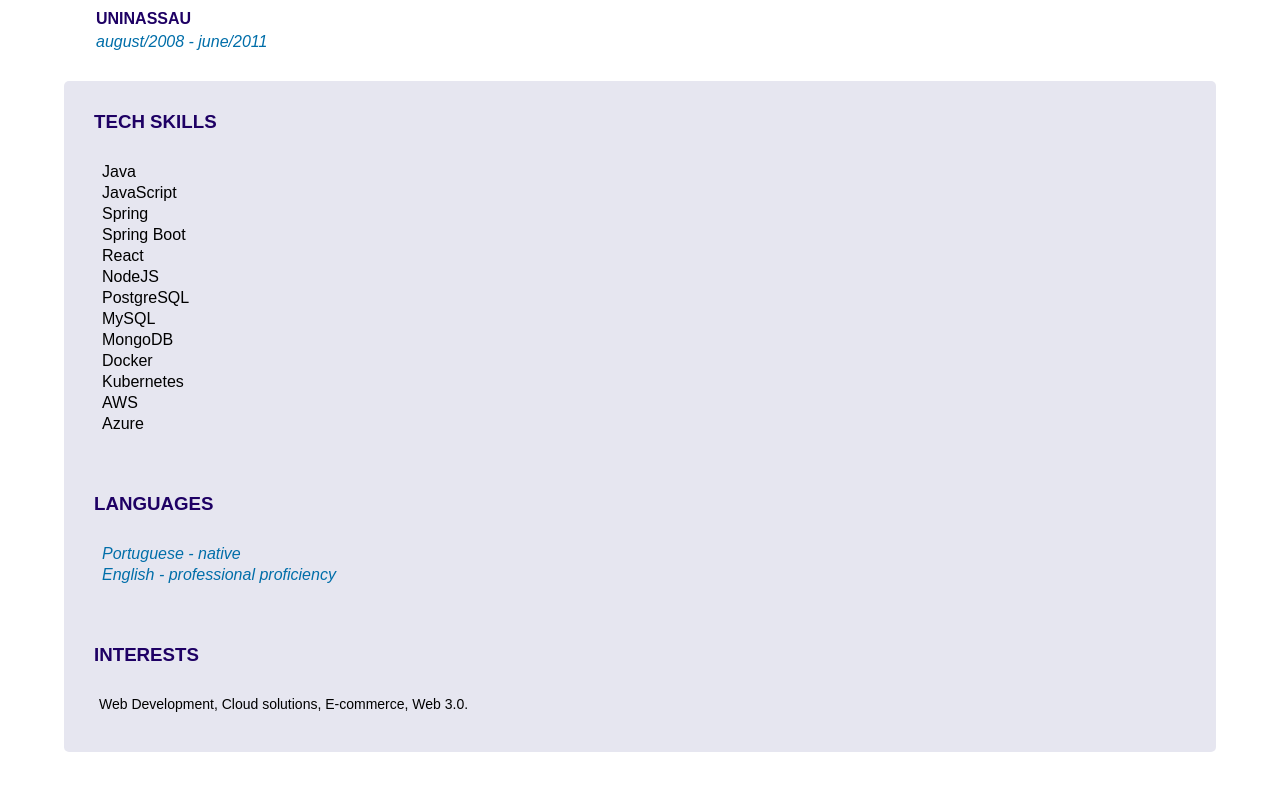
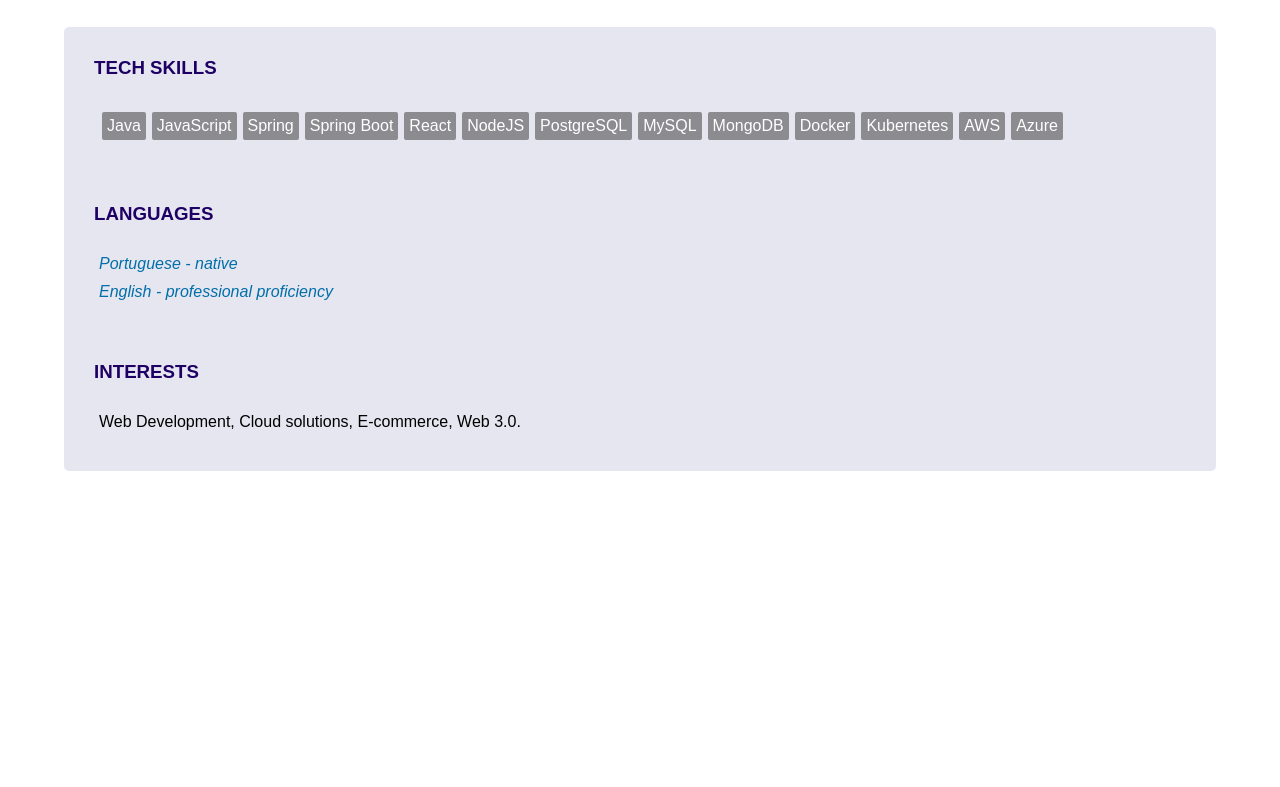
Before and after one commit to m4n50/resume, a plain HTML site: page index.html in a window 1280 px wide. Shown: the part 776-1563 px from the top of the page. After the commit the page ends 1282 px from the top, so only its background shows below. Drawn offline with Linux system fonts and the light colour scheme.

Commit message:
tech skills styles improved

```diff
--- a/index.html
+++ b/index.html
@@ -11,12 +11,17 @@
         :root {
             --dark-blue: rgb(30, 0, 100);
             --cyan-intro: rgb(0, 110, 169);
+            --clear-gray: rgb(230, 230, 240);
         }
         main{
             margin:0 auto;
             width: 90%;
         }
-        ul li { list-style: none; }
+        ul{ display: flex;}
+        ul li {
+            list-style: none;
+            padding-right: 10px;
+        }
         .heading-intro {
             color: var(--cyan-intro);
             font-style: italic;
@@ -24,20 +29,14 @@
         h1, h2, h3, h4{
             color: var(--dark-blue);
         }
-        .left-side{
-
-        }
-        .right-side{
-
-        }
         .gray-rounded-border{
             border-radius: 5px;
-            background-color: rgb(230, 230, 240);
+            background-color: var(--clear-gray);
         }
         /*---header---*/
         header *{ margin: 15px 0 15px 25px;  }
         header h1 { padding-top: 25px; }
-        header p{ padding: 10px 0 35px 0; }
+        header p{ padding: 10px 0 35px 15px; }
         /*---activities-left-side---*/
         .activity{
             margin: 0 20px;
@@ -71,8 +70,16 @@
         .right-side ul li{
             margin: 3px;
         }
-        .right-side p {
-            font-size: 14px;
+        #tech-skills li{
+            border-radius: 2px;
+            background-color: rgba(50, 50, 50, .5);
+            color: white;
+            padding: 5px;
+        }
+        #languages p{
+            margin: 10px 35px;
+        }
+        #interests p{
             margin: 0 35px 35px;
             padding-bottom: 40px;
         }
@@ -141,11 +148,8 @@
             </article>
             <article id="languages">
                 <h3>LANGUAGES</h3>
-                <ul>
-                    <li class="heading-intro">Portuguese - native</li>
-                    <li class="heading-intro">English - professional proficiency</li>
-                </ul>
-
+                <p class="heading-intro">Portuguese - native</p>
+                <p class="heading-intro">English - professional proficiency</p>
             </article>
             <article id="interests">
                 <h3>INTERESTS</h3>
```
